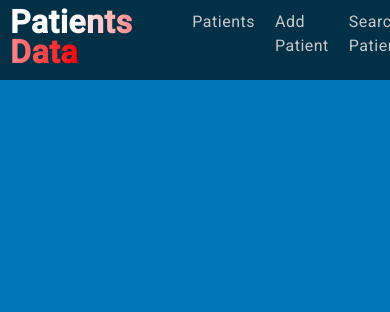
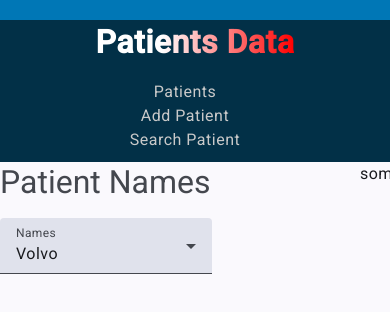
Before and after one commit to webspider02/angular_project_1, an Angular app: page /display-data in a window 390 px wide. Shown: the top 312 px of the page. Built offline with nearby package versions, Linux system fonts and the light colour scheme.

Commit message:
side bar and main content structure

```diff
--- a/src/app/patients-layout/patients-layout.component.html
+++ b/src/app/patients-layout/patients-layout.component.html
@@ -8,9 +8,44 @@
     <a href="#" class="topnav">Patients</a>
     <a href="#" class="topnav">Add Patient</a>
     <a href="#" class="topnav">Search Patient</a>
-    <!-- <div id="navbar">
-        <div>somethikng</div>
+</header>
+
+<!-- <div class="container">
+    <mat-drawer-container class="example-container">
+        <mat-drawer mode="side" opened>
+            <h4>Patient Names</h4>
+            <mat-form-field>
+                <mat-label>Names</mat-label>
+                <select matNativeControl>
+                    <option value="volvo">Volvo</option>
+                    <option value="saab">Saab</option>
+                    <option value="mercedes">Mercedes</option>
+                    <option value="audi">Audi</option>
+                </select>
+            </mat-form-field>
+        </mat-drawer>
+
+        <mat-drawer-content>
+            <div>something</div>
+        </mat-drawer-content>
+    </mat-drawer-container>
+</div> -->
+
+<mat-drawer-container class="example-container">
+    <mat-drawer mode="side" opened>
+        <h4>Patient Names</h4>
+        <mat-form-field>
+            <mat-label>Names</mat-label>
+            <select matNativeControl>
+                <option value="volvo">Volvo</option>
+                <option value="saab">Saab</option>
+                <option value="mercedes">Mercedes</option>
+                <option value="audi">Audi</option>
+            </select>
+        </mat-form-field>
+    </mat-drawer>
+
+    <mat-drawer-content>
         <div>something</div>
-        <div>something</div>
-    </div> -->
-</header>
+    </mat-drawer-content>
+</mat-drawer-container>
--- a/src/app/patients-layout/patients-layout.component.scss
+++ b/src/app/patients-layout/patients-layout.component.scss
@@ -8,7 +8,6 @@ header {
         margin-right: 60px;
         a {
             user-select:none;
-            // border: 2px solid purple;        width: 100px;
             font-size: 32px;
             font-weight: bold;
             background-image: linear-gradient(to right, hsl(0, 0%, 100%), rgb(255, 0, 0) );
@@ -32,4 +31,20 @@ header {
     a.topnav:hover {
         opacity: 0.5;
     }
+
+    @media screen and (max-width: 610px) {
+        flex-direction: column;
+        margin-top: 20px;
+        align-items: center;
+
+        div#logo {
+            margin-right: 0;
+            margin-bottom: 20px;
+        }
+    }
 }
+
+mat-drawer-container {
+    height: 100%;
+    width: 100%;
+}
--- a/src/app/patients-layout/patients-layout.component.ts
+++ b/src/app/patients-layout/patients-layout.component.ts
@@ -1,10 +1,14 @@
 import { Component } from '@angular/core';
 import { MatCardModule } from '@angular/material/card';
+import { MatSidenavModule } from '@angular/material/sidenav';
+import { MatSelectModule } from '@angular/material/select';
+import { MatFormField } from '@angular/material/form-field';
+import { MatInput } from '@angular/material/input';
 
 @Component({
   selector: 'app-patients-layout',
   standalone: true,
-  imports: [MatCardModule],
+  imports: [MatCardModule, MatSidenavModule, MatSelectModule, MatFormField, MatInput],
   templateUrl: './patients-layout.component.html',
   styleUrl: './patients-layout.component.scss'
 })
```
